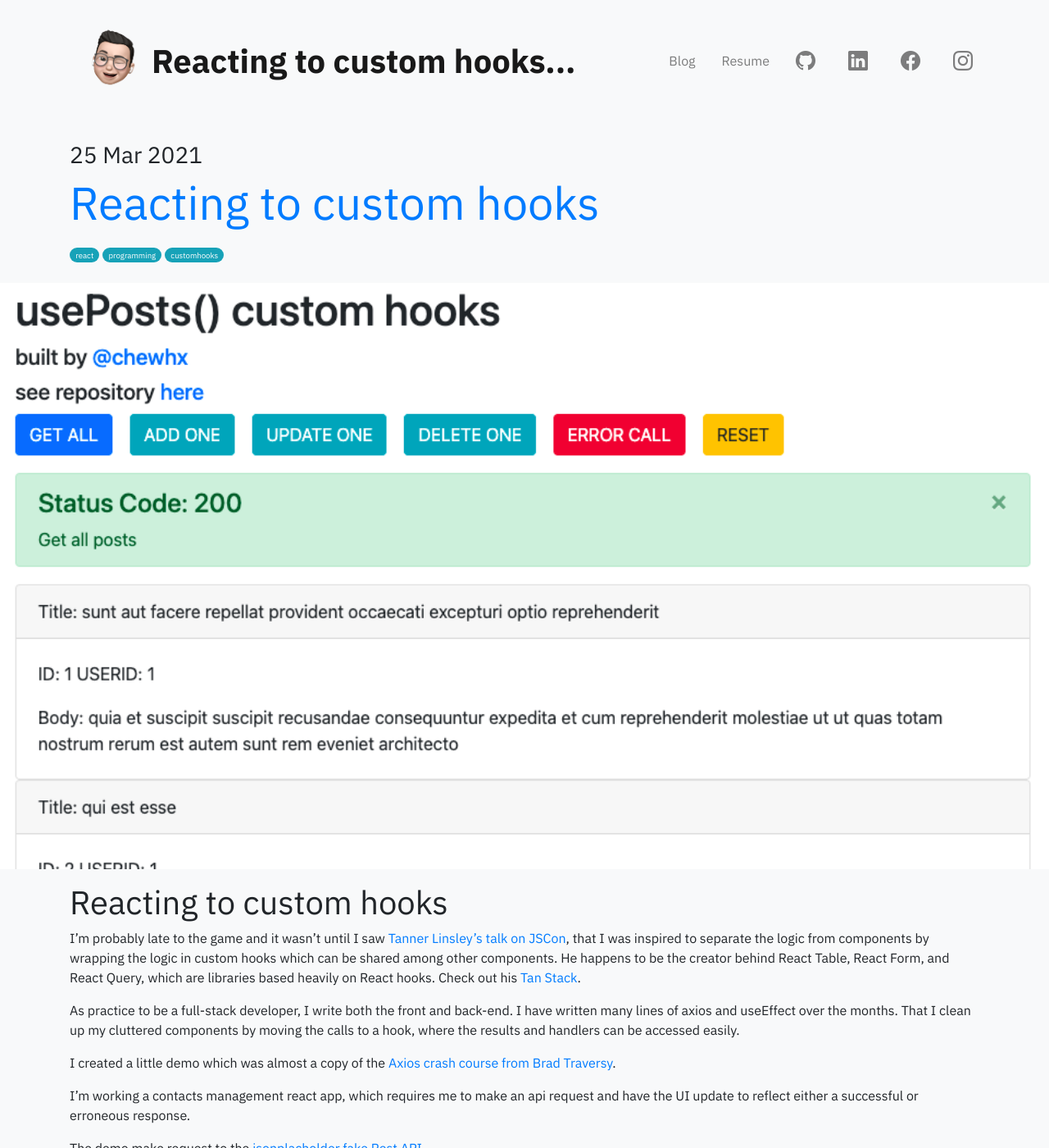
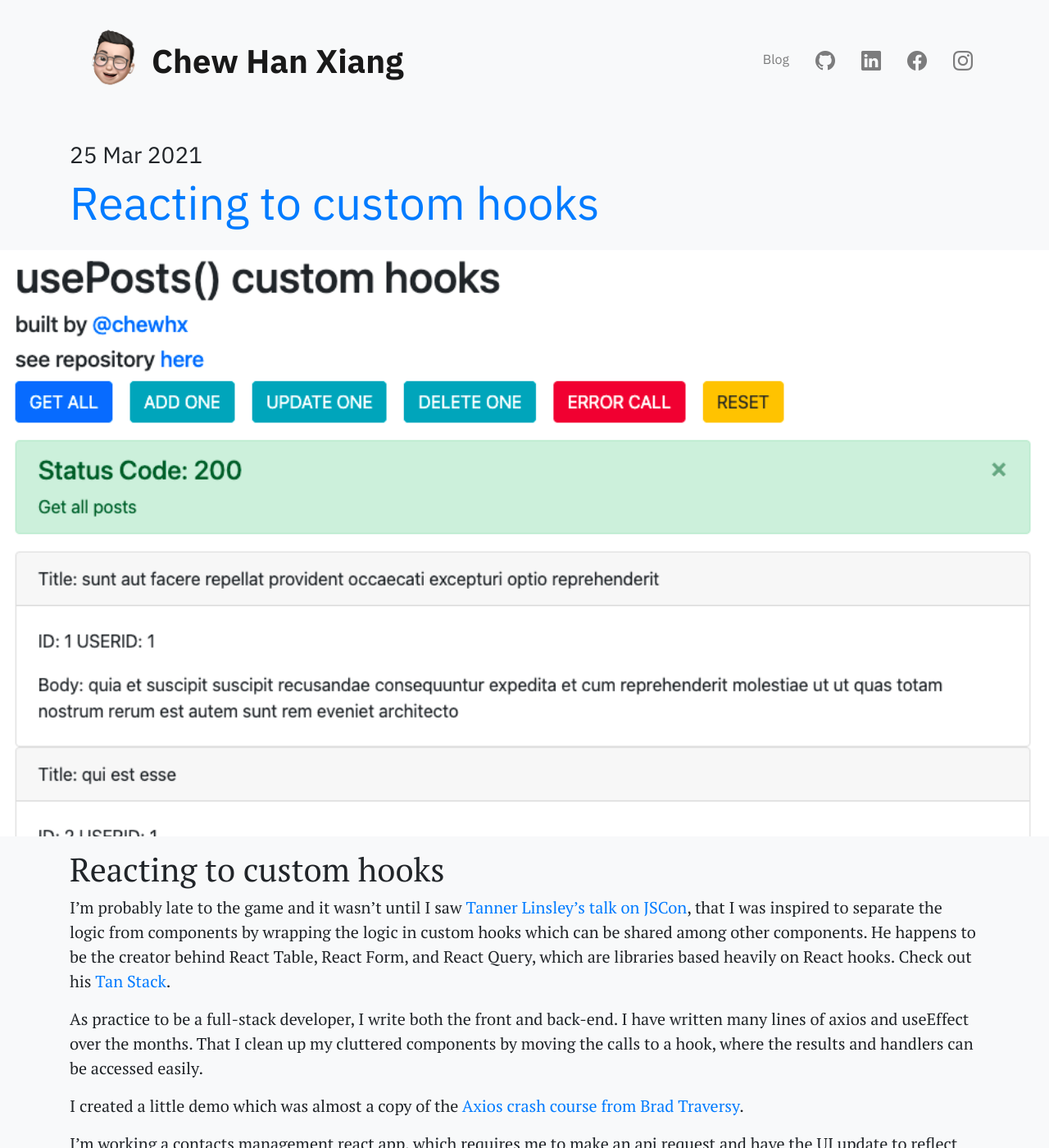
Before and after one commit to chewhx/chewhx.github.io, a Jekyll site: the page built from _posts/2021-03-25-reacting-to-customhooks.md, in a window 1280 px wide and 1400 px high. Shown: the whole window at 82% size. Built offline with Jekyll 4.4.1, drawn with Linux system fonts in a browser that asks for light colours; nearby versions of some CDN libraries.

Commit message:
updates for publish

```diff
--- a/_data/experience.json
+++ b/_data/experience.json
@@ -2,7 +2,7 @@
   "heading": "Experience",
   "content": [
     {
-      "job": "Project Manager (Arts)",
+      "job": "Finance and Project Manager (Arts)",
       "company": "Siong Leng Musical Association",
       "period": "Jan 2019 - Present",
       "description": "Overseer of budgets, schedules, and operations for artistic productions, workshops, festivals, gala events, and volunteers. I also introduce digital workflows for arts administration and write submissions for regulatory compliances, grants, and annual reports."
--- a/_includes/navbar.html
+++ b/_includes/navbar.html
@@ -12,9 +12,7 @@
       />
     </a>
     <a class="navbar-brand mr-auto" href="/">
-      <span class="h1 font-weight-bold"
-        >{{ page.title | truncatewords: 4 }}</span
-      ><br />
+      <span class="h1 font-weight-bold">Chew Han Xiang</span><br />
     </a>
     <button
       class="navbar-toggler"
@@ -31,19 +29,18 @@
     <div class="collapse navbar-collapse" id="navbarSupportedContent">
       <ul class="navbar-nav ml-auto">
         <li class="nav-item ml-3">
-          <a class="nav-link" href="/blog">Blog</a>
+          <a class="nav-link" href="/blog">
+            {% if page.title == "Blog" %}
+            <u>Blog</u>
+            {% else %} Blog {% endif %}
+          </a>
         </li>
         <li class="nav-item ml-3">
-          <a class="nav-link" href="#">Resume </a>
-        </li>
-      </ul>
-      <ul class="navbar-nav">
-        <li class="list-inline-item ml-3">
           <a class="nav-link" target="_blank" href="https://github.com/chewhx"
             ><i class="bi bi-github h4"></i
           ></a>
         </li>
-        <li class="list-inline-item ml-3">
+        <li class="nav-item ml-3">
           <a
             class="nav-link"
             target="_blank"
@@ -51,7 +48,7 @@
             ><i class="bi bi-linkedin h4"></i
           ></a>
         </li>
-        <li class="list-inline-item ml-3">
+        <li class="nav-item ml-3">
           <a
             class="nav-link"
             target="_blank"
@@ -59,7 +56,7 @@
             ><i class="bi bi-facebook h4"></i
           ></a>
         </li>
-        <li class="list-inline-item ml-3">
+        <li class="nav-item ml-3">
           <a
             class="nav-link"
             target="_blank"
--- a/_layouts/post.html
+++ b/_layouts/post.html
@@ -5,22 +5,22 @@
 
     <!-- CONTAINER START -->
     <main class="container">
+      <div class="mb-4">
+        <h3>{{ page.date | date_to_string }}</h3>
+        <p class="display-4">
+          <a href="{{ post.url }}">{{ page.title }}</a>
+        </p>
+      </div>
       <article>
-        <!-- TITLE SECTION -->
-        <div class="mb-4">
-          <h3>{{ page.date | date_to_string }}</h3>
-          <p class="display-4">
-            <a href="{{ post.url }}">{{ page.title }}</a>
-          </p>
-          {% for tag in page.tags %}
-          <span class="badge badge-pill badge-info"
-            ><small>{{tag}}</small></span
-          >
-          {% endfor %}
-        </div>
         {{ content }}
       </article>
-
+      <!-- TAGS SECTION, FOR FURTHER DEPLOY -->
+      <!-- <div class="h4 my-5">
+        Tags:
+        {% for tag in page.tags %}
+        <span>{{ tag }},</span>
+          {% endfor %}
+        </div> -->
       <!-- CONTAINER END -->
     </main>
 
--- a/assets/css/styles.css
+++ b/assets/css/styles.css
@@ -23,6 +23,11 @@
   font-size: 1.25rem;
 }
 
+article {
+  font-family: "PT Serif", Georgia, "Times New Roman", Times, serif;
+  font-size: 1.25rem;
+}
+
 article > p > img {
   /* width: 100%;
   border: 1px solid var(--secondary);
@@ -37,10 +42,15 @@
   /* full width image - credits: https://gomakethings.com/how-to-break-an-image-out-of-its-parent-container-with-css/ */
 }
 
+pre {
+  background-color: var(--white);
+  padding: 5%;
+}
+
 .navbar-toggler {
   border: 0px;
 }
 
 #footer {
-  padding: 150px 0px 200px;
+  padding: 100px 0px 75px;
 }
```
